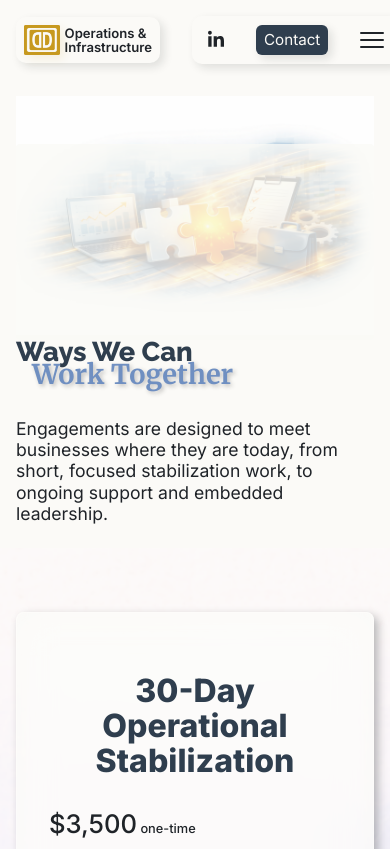
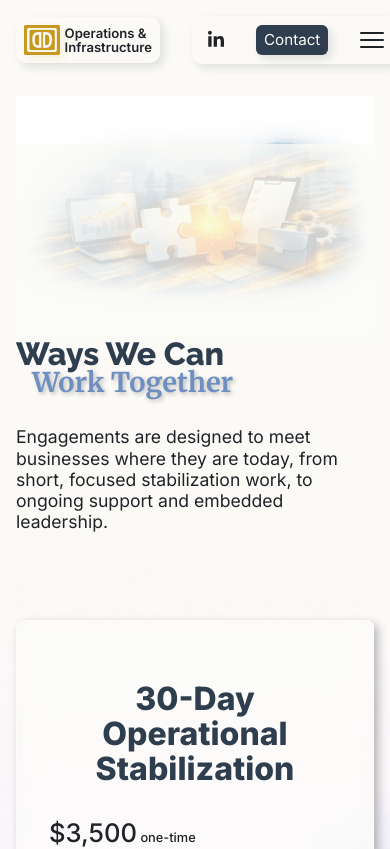
Before and after one commit to dinardavis/dinardavis_operations, a React (Create React App) app: page /services in a window 390 px wide. Shown: the top 849 px of the page. Built offline with nearby package versions, Linux system fonts and the light colour scheme.

Commit message:
Increase page headline font size

```diff
--- a/src/styles.css
+++ b/src/styles.css
@@ -3469,7 +3469,7 @@ main {
   }
 
   .page-headline {
-    font-size: 1.7rem;
+    font-size: 2rem;
   }
 
   .page-headline span {
```
